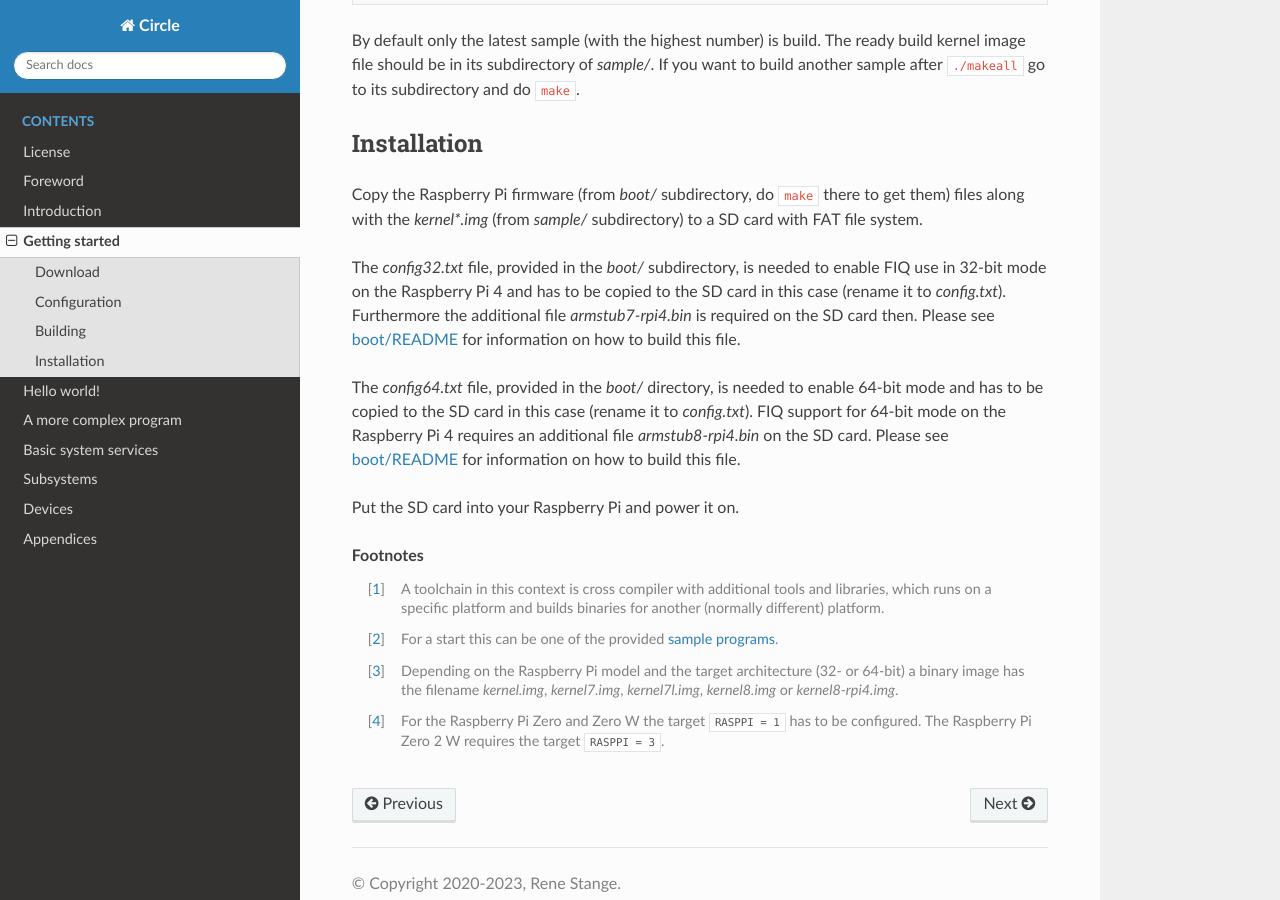
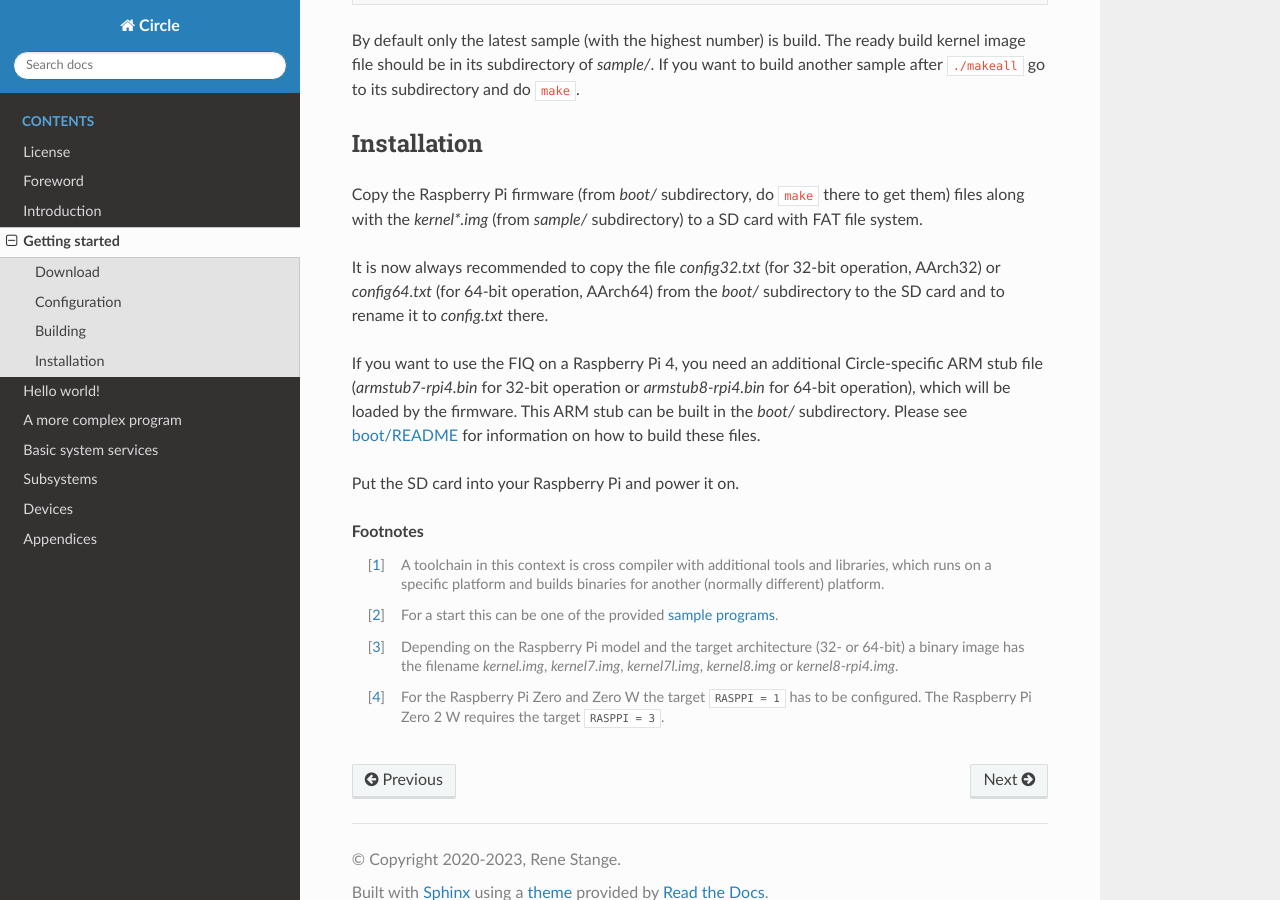
Before and after one commit to rsta2/circle-docs, a Sphinx documentation site: the page built from docs/getting-started.rst, in a window 1280 px wide and 900 px high, scrolled down 1996 px. Built offline with Sphinx 7.4.7 and the Read the Docs theme 2.0.0, drawn with Linux system fonts in a browser that asks for light colours.

Commit message:
getting-started: Unconditionally use config.txt

```diff
--- a/docs/getting-started.rst
+++ b/docs/getting-started.rst
@@ -90,9 +90,9 @@ Installation
 
 Copy the Raspberry Pi firmware (from *boot/* subdirectory, do ``make`` there to get them) files along with the *kernel\*.img* (from *sample/* subdirectory) to a SD card with FAT file system.
 
-The *config32.txt* file, provided in the *boot/* subdirectory, is needed to enable FIQ use in 32-bit mode on the Raspberry Pi 4 and has to be copied to the SD card in this case (rename it to *config.txt*). Furthermore the additional file *armstub7-rpi4.bin* is required on the SD card then. Please see `boot/README <https://github.com/rsta2/circle/blob/master/boot/README>`_ for information on how to build this file.
+It is now always recommended to copy the file *config32.txt* (for 32-bit operation, AArch32) or *config64.txt* (for 64-bit operation, AArch64) from the *boot/* subdirectory to the SD card and to rename it to *config.txt* there.
 
-The *config64.txt* file, provided in the *boot/* directory, is needed to enable 64-bit mode and has to be copied to the SD card in this case (rename it to *config.txt*). FIQ support for 64-bit mode on the Raspberry Pi 4 requires an additional file *armstub8-rpi4.bin* on the SD card. Please see `boot/README <https://github.com/rsta2/circle/blob/master/boot/README>`_ for information on how to build this file.
+If you want to use the FIQ on a Raspberry Pi 4, you need an additional Circle-specific ARM stub file (*armstub7-rpi4.bin* for 32-bit operation or *armstub8-rpi4.bin* for 64-bit operation), which will be loaded by the firmware. This ARM stub can be built in the *boot/* subdirectory. Please see `boot/README <https://github.com/rsta2/circle/blob/master/boot/README>`_ for information on how to build these files.
 
 Put the SD card into your Raspberry Pi and power it on.
 
```
